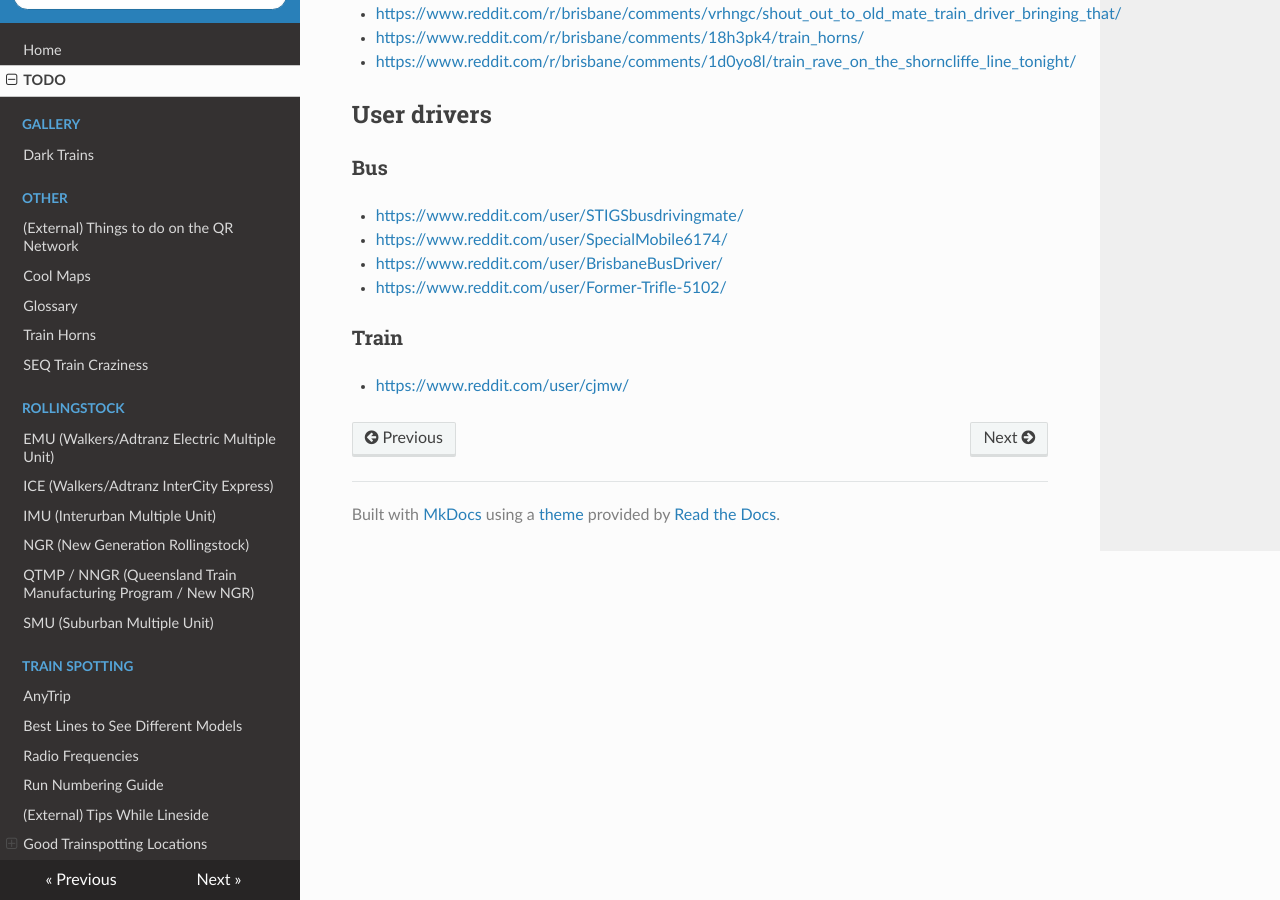
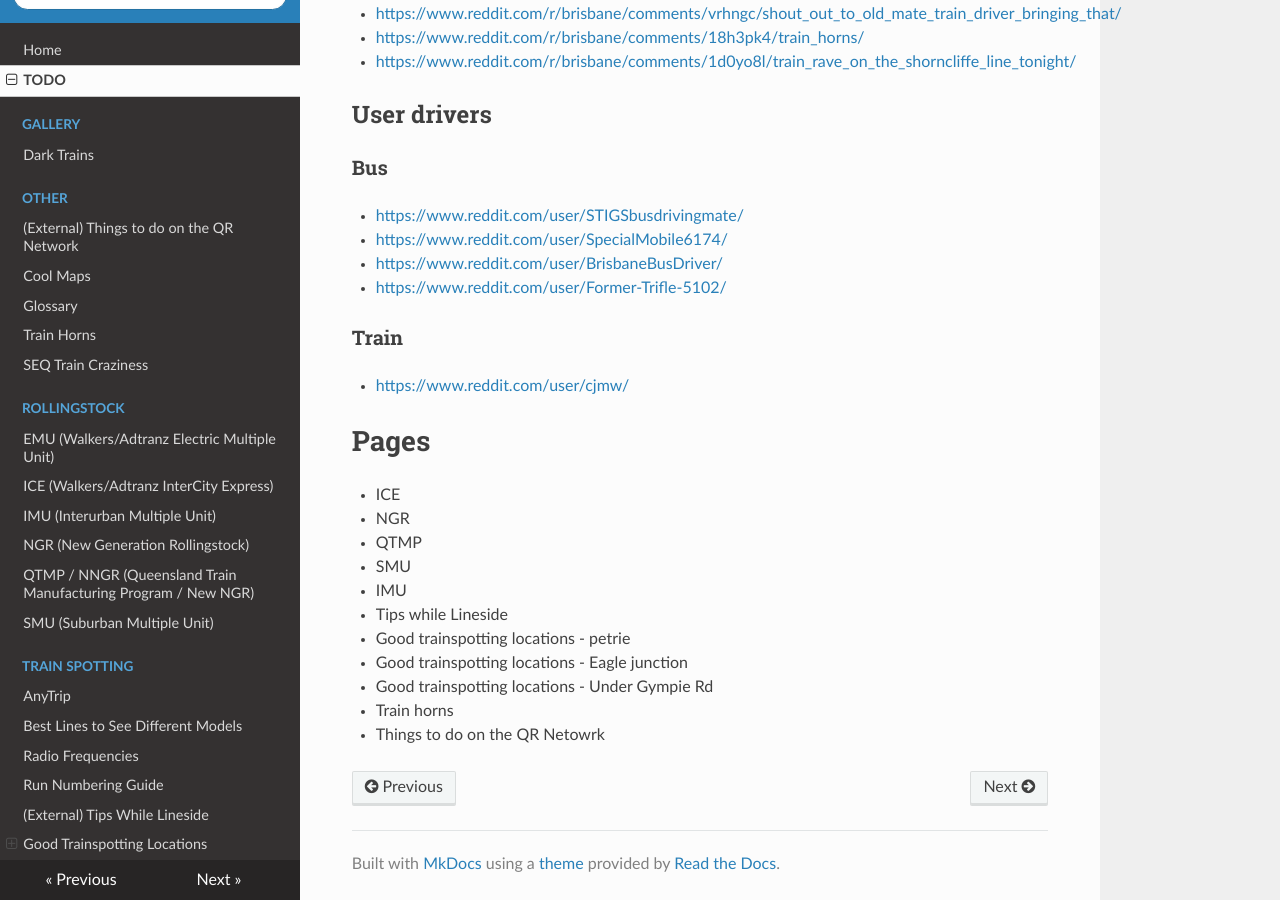
Before and after one commit to SysPoe/train-wiki, an MkDocs documentation site: the page built from docs/TODO.md, in a window 1280 px wide and 900 px high, scrolled down 1287 px. Built offline with MkDocs 1.6.1, drawn with Linux system fonts in a browser that asks for light colours; nearby versions of some CDN libraries.

Commit message:
Update docs

```diff
--- a/docs/TODO.md
+++ b/docs/TODO.md
@@ -61,3 +61,17 @@ Varsity Lakes Station
 ### Train
 
 - [https://www.reddit.com/user/cjmw/](https://www.reddit.com/user/cjmw/)
+
+# Pages
+
+- ICE
+- NGR
+- QTMP
+- SMU
+- IMU
+- Tips while Lineside
+- Good trainspotting locations - petrie
+- Good trainspotting locations - Eagle junction
+- Good trainspotting locations - Under Gympie Rd
+- Train horns
+- Things to do on the QR Netowrk
```
Also changed, not shown: docs/Other/Cool-Maps.md (+3 -3 lines), docs/Rollingstock/EMU.md (+9 -2 lines).
